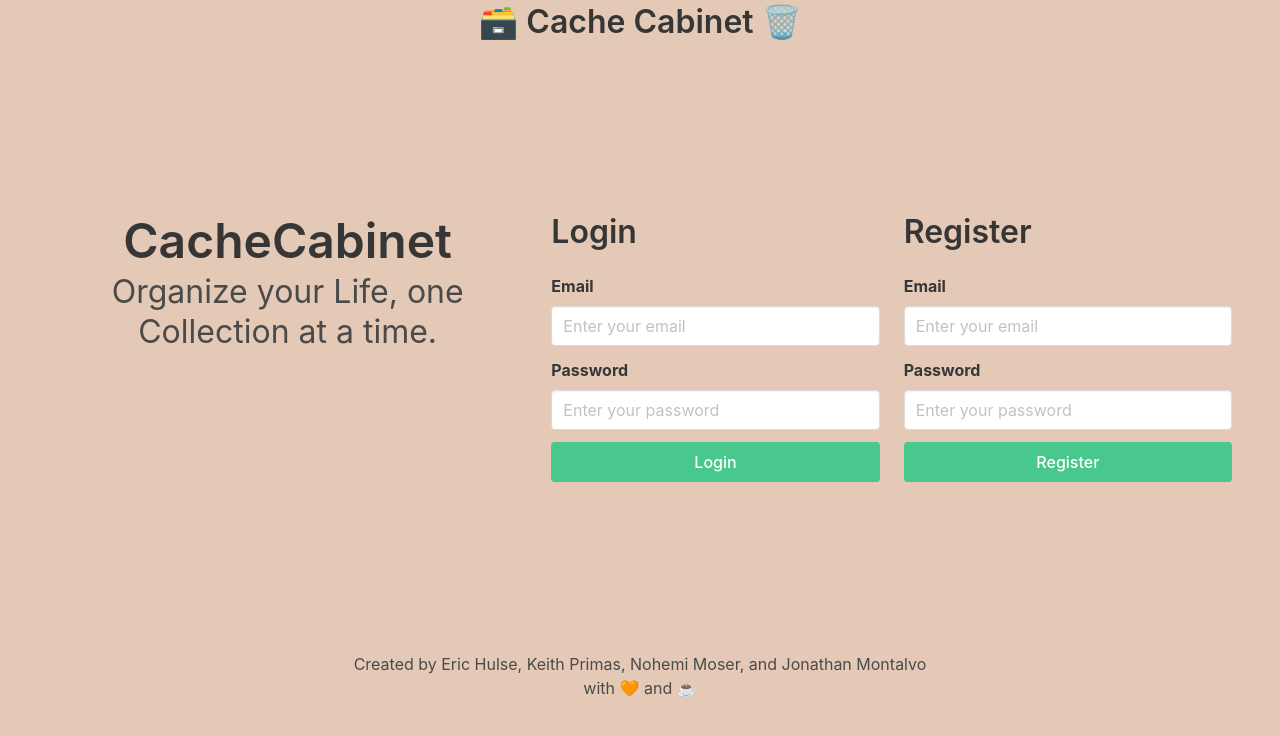
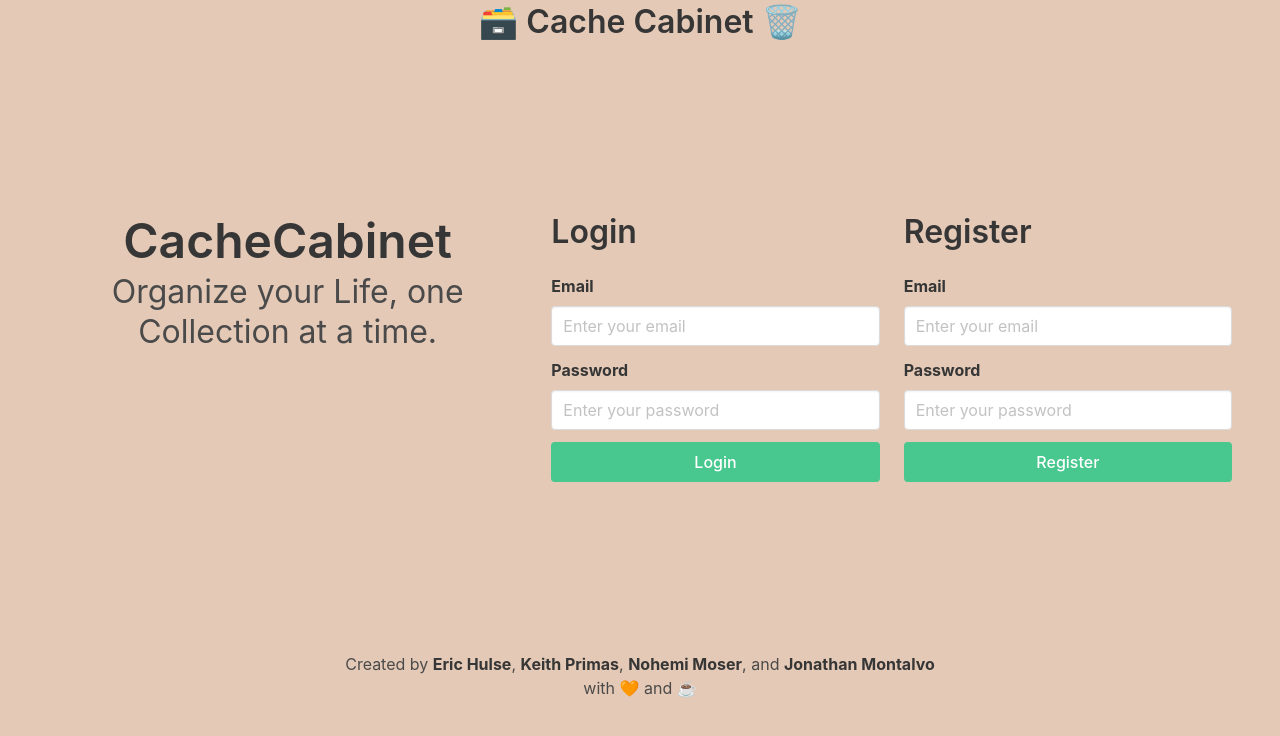
Before and after one commit to sempercuriosus/CacheCabinet, a React (Vite) app in the folder cachecabinet/Client/: page / in a window 1280 px wide. Shown: the top 736 px of the page. Built offline with nearby package versions, Linux system fonts and the light colour scheme.

Commit message:
updated footer

```diff
--- a/cachecabinet/Client/src/components/Footer/Footer.jsx
+++ b/cachecabinet/Client/src/components/Footer/Footer.jsx
@@ -1,12 +1,15 @@
 import React from 'react';
-import '../../assets/home.css'
+import '../../assets/home.css';
 
 const Footer = () => {
   return (
-    <footer className="footer" style={{backgroundColor: '#E4C9B6', marginTop: '-80px'}}>
-      <div className="content has-text-centered">
+    <footer
+      className='footer'
+      style={{ backgroundColor: '#E4C9B6', marginTop: '-80px' }}>
+      <div className='content has-text-centered'>
         <p>
-          Created by Eric Hulse, Keith Primas, Nohemi Moser, and Jonathan Montalvo
+          Created by <strong>Eric Hulse</strong>, <strong>Keith Primas</strong>,{' '}
+          <strong>Nohemi Moser</strong>, and <strong>Jonathan Montalvo </strong>
           <br />
           with 🧡 and ☕️
         </p>
```
